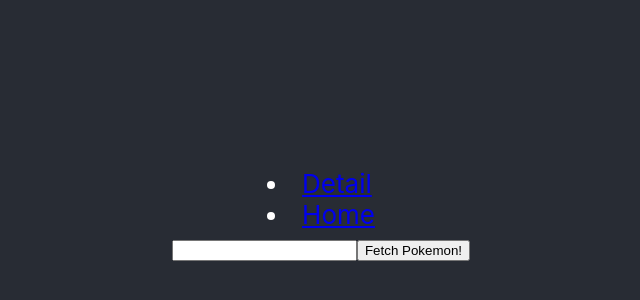
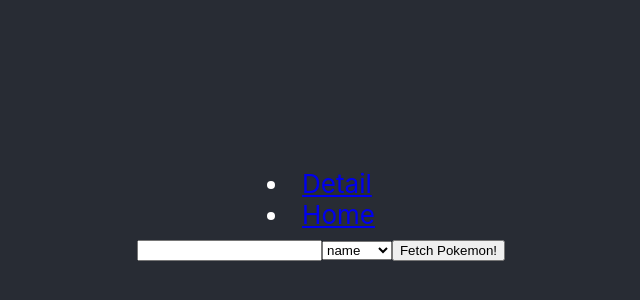
Before and after one commit to dpcairns/person-list, a React (Create React App) app: page / in a window 1280 px wide. Shown: the part 186-486 px from the top of the page, without its empty margins (319-959 px from the left). Built offline with nearby package versions, Linux system fonts and the light colour scheme.

Commit message:
add dropdown

```diff
--- a/src/SearchPage/SearchPage.js
+++ b/src/SearchPage/SearchPage.js
@@ -8,6 +8,7 @@
 class SearchPage extends React.Component {
   state = {
     search: '',
+    searchBy: 'pokemon',
     isLoading: false,
     pokeState: []
   }
@@ -15,7 +16,7 @@
   handleClick = async () => {
     // 4) go hit the api and get the data
     this.setState({ isLoading: true })
-    const data = await request.get(`https://alchemy-pokedex.herokuapp.com/api/pokedex?perPage=1000&pokemon=${this.state.search}`);
+    const data = await request.get(`https://alchemy-pokedex.herokuapp.com/api/pokedex?perPage=1000&${this.state.searchBy}=${this.state.search}`);
 
     this.setState({
       pokeState: data.body.results,
@@ -34,6 +35,12 @@
     return (
       <div>
           <input onChange={(e) => this.setState({ search: e.target.value})} />
+          <select onChange={(e) => { this.setState({ searchBy: e.target.value })} }>
+            <option value='pokemon'>name</option>
+            <option value='type'>type</option>
+            <option value='attack'>attack</option>
+            <option value='defense'>defense</option>
+          </select>
           <button onClick={this.handleClick}>Fetch Pokemon!</button>
           {
             isLoading
```
